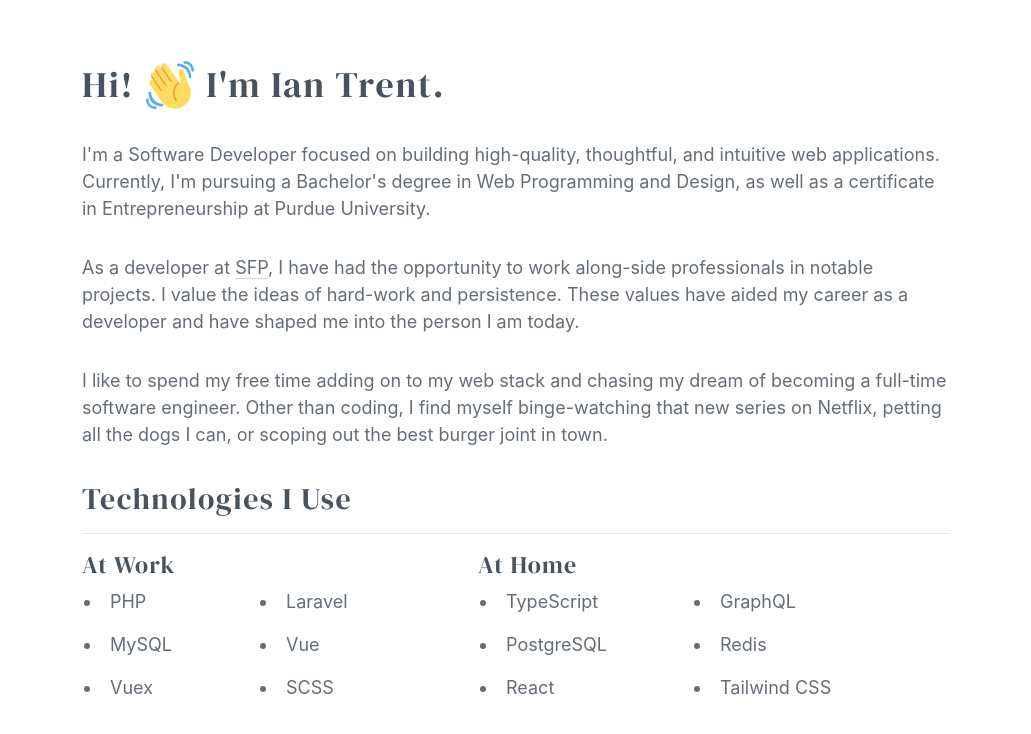
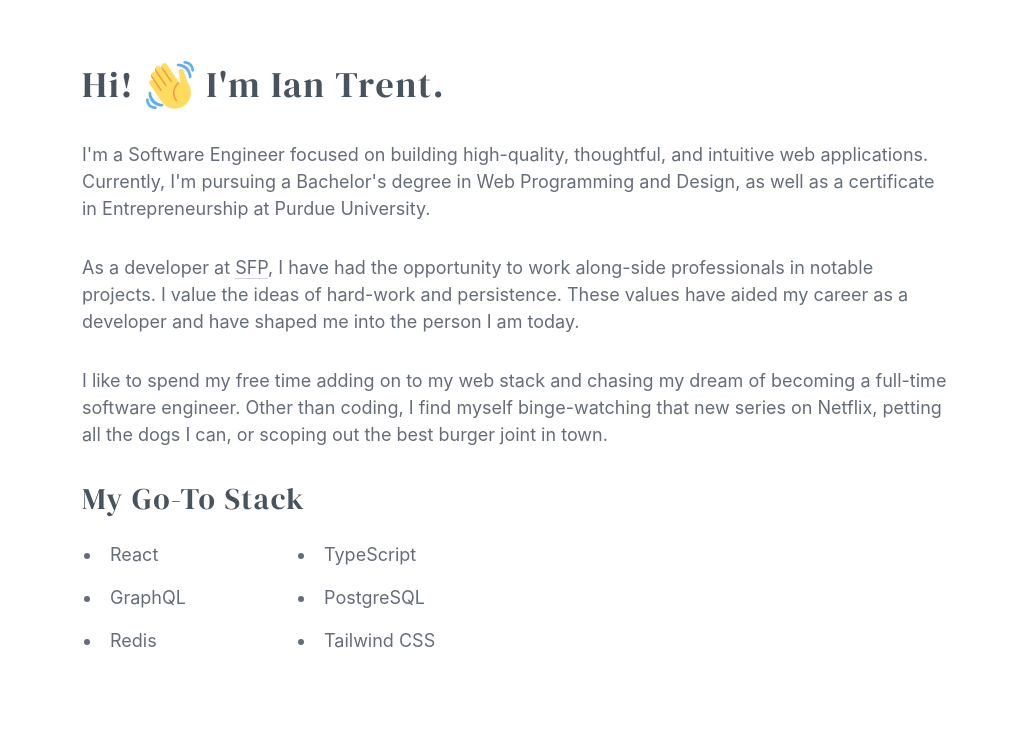
Before and after one commit to imtrent/portfolio, a Gatsby site: page /about in a window 1280 px wide. Shown: the part 640-1374 px from the top of the page, without its empty margins (124-1155 px from the left). Built offline with nearby package versions, Linux system fonts and the light colour scheme; Gatsby itself is replaced by a stand-in of ours; some packages are replaced by stand-ins of ours; a web font is replaced by a local one.

Commit message:
fix: changed career title

```diff
--- a/src/pages/about.js
+++ b/src/pages/about.js
@@ -28,7 +28,7 @@ const AboutPage = () => {
     <Layout className="about">
       <SEO
         title="About Me"
-        description="I'm a Software Developer focused on building high-quality, thoughtful, and intuitive web applications."
+        description="I'm a Software Engineer focused on building high-quality, thoughtful, and intuitive web applications."
       />
       <div className="contain-md my-8 md:my-16">
         <Img fluid={query.ian.childImageSharp.fluid} />
@@ -42,10 +42,10 @@ const AboutPage = () => {
           I&apos;m Ian Trent.
         </h1>
         <p className="text-mdgray my-8 md:text-lg">
-          I'm a Software Developer focused on building high-quality, thoughtful,
-          and intuitive web applications. Currently, I'm pursuing a
-          Bachelor's degree in Web Programming and Design, as well as a
-          certificate in Entrepreneurship at Purdue University.
+          I'm a Software Engineer focused on building high-quality, thoughtful,
+          and intuitive web applications. Currently, I'm pursuing a Bachelor's
+          degree in Web Programming and Design, as well as a certificate in
+          Entrepreneurship at Purdue University.
         </p>
         <p className="text-mdgray my-8 md:text-lg">
           As a developer at{" "}
@@ -57,9 +57,10 @@ const AboutPage = () => {
           >
             SFP
           </a>
-          , I have had the opportunity to work along-side professionals in notable projects. I value the ideas of hard-work and
-          persistence. These values have aided my career as a developer and have
-          shaped me into the person I am today.
+          , I have had the opportunity to work along-side professionals in
+          notable projects. I value the ideas of hard-work and persistence.
+          These values have aided my career as a developer and have shaped me
+          into the person I am today.
         </p>
         <p className="text-mdgray my-8 md:text-lg">
           I like to spend my free time adding on to my web stack and chasing my
@@ -67,32 +68,16 @@ const AboutPage = () => {
           find myself binge-watching that new series on Netflix, petting all the
           dogs I can, or scoping out the best burger joint in town.
         </p>
-        <h2 className="text-2xl md:text-3xl mb-4 border-b pb-4">
-          Technologies I Use
-        </h2>
-        <div className="flex flex-col md:flex-row">
-          <div className="mr-6 mb-6 md:mb-0 max-w-md">
-            <h2 className="text-xl md:text-2xl">At Work</h2>
+        <h2 className="text-2xl md:text-3xl mb-4">My Go-To Stack</h2>
+        <div className="mr-6 max-w-md">
           <ul className="ml-5 flex flex-wrap md:text-lg text-mdgray list-disc">
-              <li className="w-3/6 p-2">PHP</li>
-              <li className="w-3/6 p-2">Laravel</li>
-              <li className="w-3/6 p-2">MySQL</li>
-              <li className="w-3/6 p-2">Vue</li>
-              <li className="w-3/6 p-2">Vuex</li>
-              <li className="w-3/6 p-2">SCSS</li>
-            </ul>
-          </div>
-          <div className="mr-6 max-w-md">
-            <h2 className="text-xl md:text-2xl">At Home</h2>
-            <ul className="ml-5 flex flex-wrap md:text-lg text-mdgray list-disc">
+            <li className="w-3/6 p-2">React</li>
             <li className="w-3/6 p-2">TypeScript</li>
             <li className="w-3/6 p-2">GraphQL</li>
             <li className="w-3/6 p-2">PostgreSQL</li>
             <li className="w-3/6 p-2">Redis</li>
-              <li className="w-3/6 p-2">React</li>
             <li className="w-3/6 p-2">Tailwind CSS</li>
           </ul>
-          </div>
         </div>
       </div>
     </Layout>
--- a/src/pages/index.js
+++ b/src/pages/index.js
@@ -21,8 +21,8 @@ const BlogIndex = ({ location }) => {
   return (
     <Layout location={location} title={siteTitle}>
       <SEO
-        title="Software Developer"
-        description="Ian Trent &mdash; Software Developer based in Lafayette, Indiana."
+        title="Software Engineer"
+        description="Ian Trent &mdash; Software Engineer based in Lafayette, Indiana."
       />
       <section className="contain mt-16 mb-32 md:my-32">
         <div className="inline-block bg-green-100 rounded px-4 py-2 mb-8 shadow-inner">
@@ -34,7 +34,7 @@ const BlogIndex = ({ location }) => {
           </div>
         </div>
         <h1 className="text-3xl md:text-5xl">
-          Ian Trent &mdash; Software Developer based in Lafayette, Indiana.
+          Ian Trent &mdash; Software Engineer based in Lafayette, Indiana.
         </h1>
         <p className="text-mdgray my-8 md:text-lg">
           Purdue Boilermaker who's focused on building high-quality, thoughtful,
```
Lines whose indentation alone changed are shown as unchanged.
